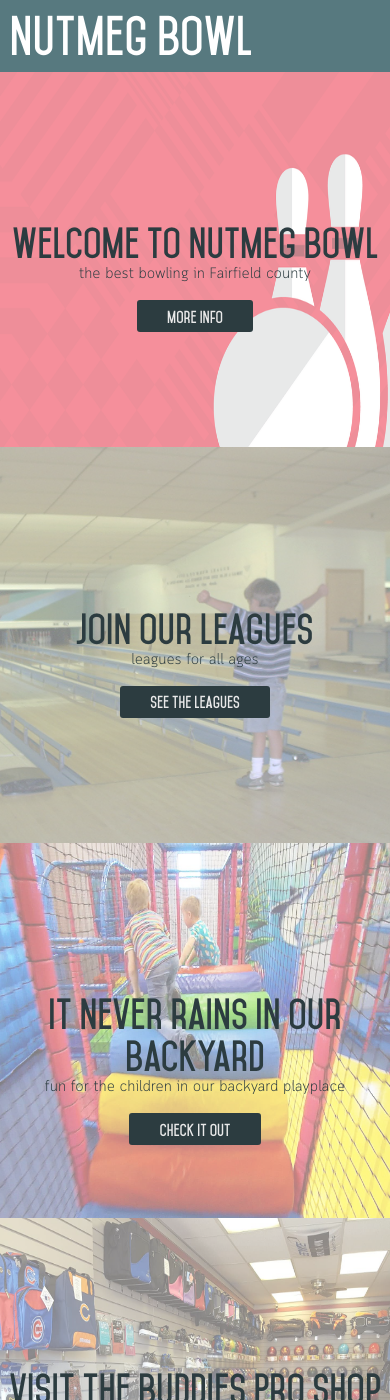
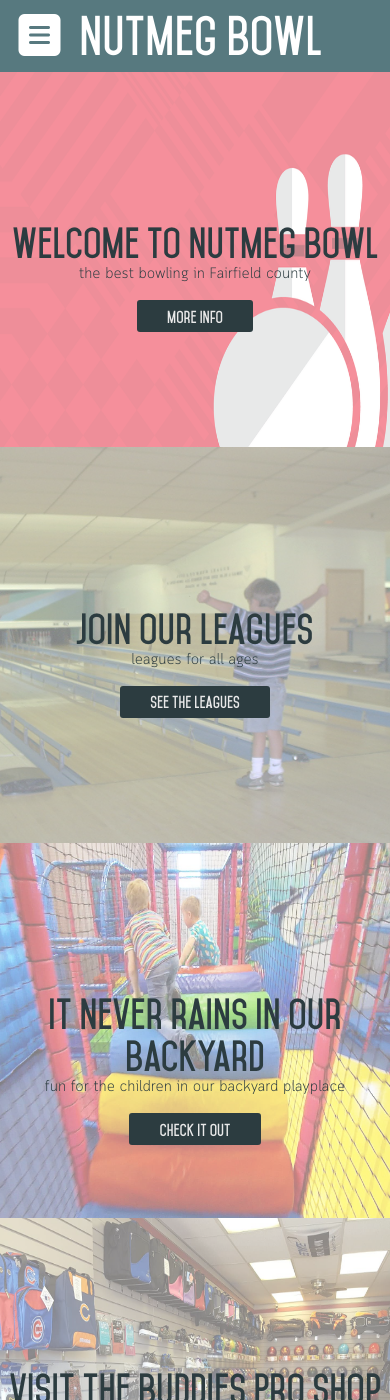
Before and after one commit to jlam55555/nutmegbowl, a Jekyll site: the page built from index.html, in a window 390 px wide and 1400 px high. Built offline with Jekyll 4.4.1, drawn with Linux system fonts in a browser that asks for light colours; nearby versions of some CDN libraries.

Commit message:
Added navigational menu for mobile devices

```diff
--- a/_layouts/default.html
+++ b/_layouts/default.html
@@ -21,6 +21,13 @@
     <header>
       <h1 id="title"><a href="{{ site.baseurl }}/" class="noStyle"><img src="images/logo.svg" id="logo" />Nutmeg Bowl</a></h1>
       <nav id="mainNav" class="clearFix">
+        <div class="mobile">
+          <i class="fa-stack openMenuButton pointer">
+            <i class="fa-stack-2x fa fa-square"></i>
+            <i class="fa-stack-1x fa fa-navicon"></i>
+          </i>
+          <a class="noStyle" href="{{ site.baseurl }}/">Nutmeg Bowl</a>
+        </div>
         <div class="dropdown pointer" data-dropdown="0"><a class="noStyle" href="about/">About <i class="fa fa-caret-down"></i></a></div>
           <div class="dropdownLinks animate hidden" id="dropdown0">
             <a class="dropdownLink noStyle" href="about/features">Features</a>
@@ -57,6 +64,15 @@
             <a class="dropdownLink noStyle" href="contact/website_information">Website Information</a>
           </div>
       </nav>
+      <nav id="sideNav" style="display:none">
+        <i class="fa fa-fw fa-times-circle-o pointer closeMenuButton"></i>
+        <a class="noStyle" href="{{ site.baseurl }}/">Home</a>
+        <a class="noStyle" href="about/">About</a>
+        <a class="noStyle" href="pricing/">Pricing</a>
+        <a class="noStyle" href="leagues/">Leagues</a>
+        <a class="noStyle" href="backyard_playplace/">Backyard Playplace</a>
+        <a class="noStyle" href="contact/">Contact Us</a>
+      </nav>
     </header>
     {% if page.image %}
       <div style="background-image:url(images/{{ page.image }})" class="titleImage"></div>
--- a/res/desktop.css
+++ b/res/desktop.css
@@ -53,6 +53,9 @@ header nav#mainNav {
   position: relative;
   font-size: 0;
 }
+header nav#mainNav::after {
+  display: none;
+}
 header nav#mainNav.fixed {
   position: fixed;
   top: 0;
@@ -69,6 +72,8 @@ header nav#mainNav div.dropdown:hover, header nav#mainNav div.dropdown.linger {
   background-color: #2c3c40;
 }
 header nav#mainNav div.dropdownLinks {
+  display: block;
+  font-size: 1rem;
   position: absolute;
   width: 12.5rem;
   background-color: #2c3c40;
--- a/res/mobile.css
+++ b/res/mobile.css
@@ -153,7 +153,7 @@ footer div#copyrightNotice {
 header img#logo, header h1#title {
   display: none;
 }
-nav#mainNav {
+header nav#mainNav {
   width: 100%;
   position: fixed;
   top: 0;
@@ -162,14 +162,49 @@ nav#mainNav {
   background-color: #57797f;
   color: white;
 }
-nav#mainNav::after {
-  content: "Nutmeg Bowl";
-  padding: 0.2em 0 0.2em 0.2em;
+header nav#mainNav div.mobile {
+  padding: 0.2em;
   font-family: shout;
   font-size: 4em;
 }
-nav#mainNav div.dropdown, nav#mainNav div.dropdownLinks {
+header nav#mainNav div.mobile i.openMenuButton {
+  font-size: 0.5em;
+}
+header nav#mainNav div.mobile i.openMenuButton:hover i.fa-square, header nav#mainNav div.mobile i.openMenuButton:active i.fa-square {
+  color: #e9e9e9;
+}
+header nav#mainNav div.mobile i.fa-navicon {
+  color: #57797f;
+}
+header nav#mainNav div.dropdown, nav#mainNav div.dropdownLinks {
   display: none;
+}
+header nav#sideNav {
+  width: 100%;
+  height: 100%;
+  position: fixed;
+  top: 0;
+  left: 0;
+  bottom: 0;
+  background-color: white;
+  z-index: 6;
+}
+header nav#sideNav i.closeMenuButton {
+  display: block;
+  font-size: 5rem;
+  float: right;
+  background-color: white;
+}
+header nav#sideNav i.closeMenuButton:hover, header nav#sideNav i.closeMenuButton:active {
+  color: #ef4e49;
+}
+header nav#sideNav a {
+  display: block;
+  font-size: 2rem;
+  padding: 0 1em;
+}
+header nav#sideNav a:active, header nav#sideNav a:hover {
+  background-color: #e9e9e9;
 }
 p.underConstruction {
   font-family: shout;
--- a/res/script.js
+++ b/res/script.js
@@ -18,7 +18,9 @@ $(function() {
     revealButton: $(".revealButton"),
     categoryListItem: $(".categoryListItem"),
     standingsList: $("#standingsList"),
-    titleImage: $(".titleImage")
+    titleImage: $(".titleImage"),
+    sideNav: $("#sideNav"),
+    menuButtons: $(".closeMenuButton, .openMenuButton")
   };
 
   // accessory functions
@@ -45,6 +47,8 @@ $(function() {
         e.triangle = $(".triangle").css({ borderWidth: "1.5625em " + (e.window.width()/2+2) + "px" });
       }
     }
+    // resize size of #sideNav links for mobile
+    e.sideNav.children().css({ height: Math.ceil(e.window.height()/6), lineHeight: Math.ceil(e.window.height()/6) + "px" });
   });
   // dropdown code
   e.dropdown.each(function() {
@@ -105,6 +109,10 @@ $(function() {
   // set footer margin top (0 if homepage)
   if(e.shoutButton.length > 0)
     e.footer.css({ marginTop: 0 });
+  // mobile menu open/close
+  e.menuButtons.click(function() {
+    e.sideNav.slideToggle();
+  });
 
   // resize the page
   e.window.resize();
```
